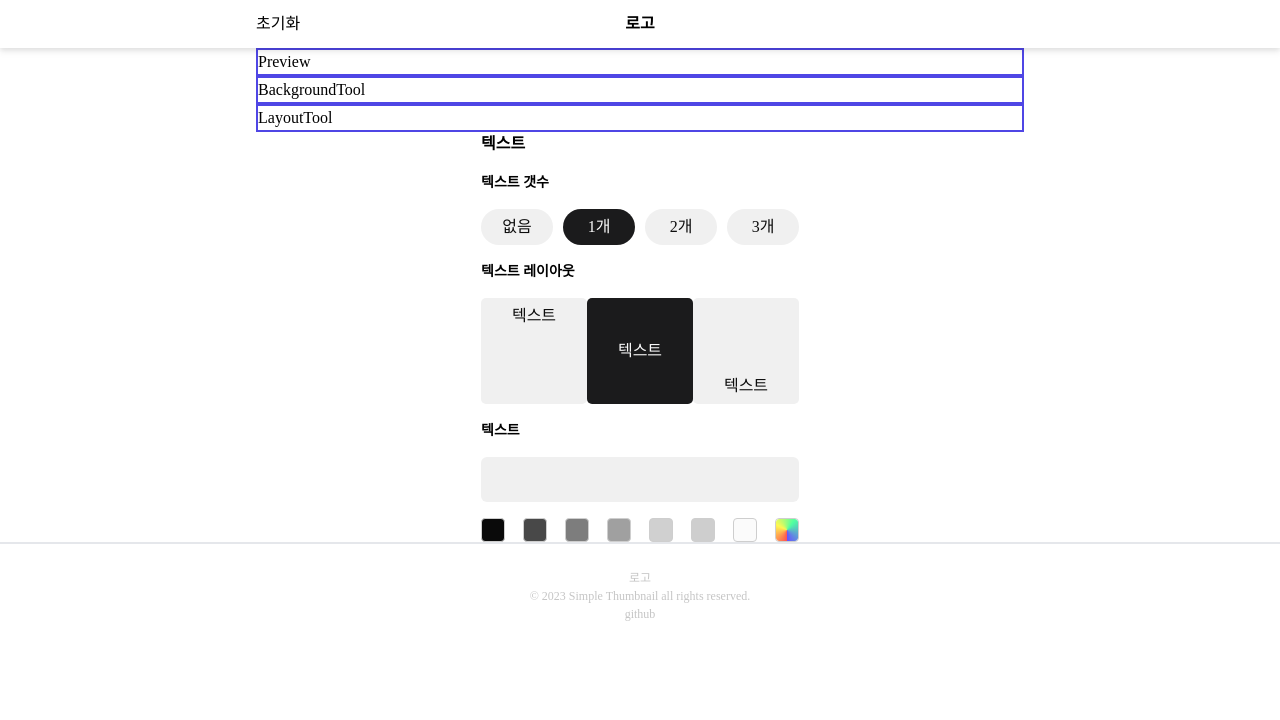
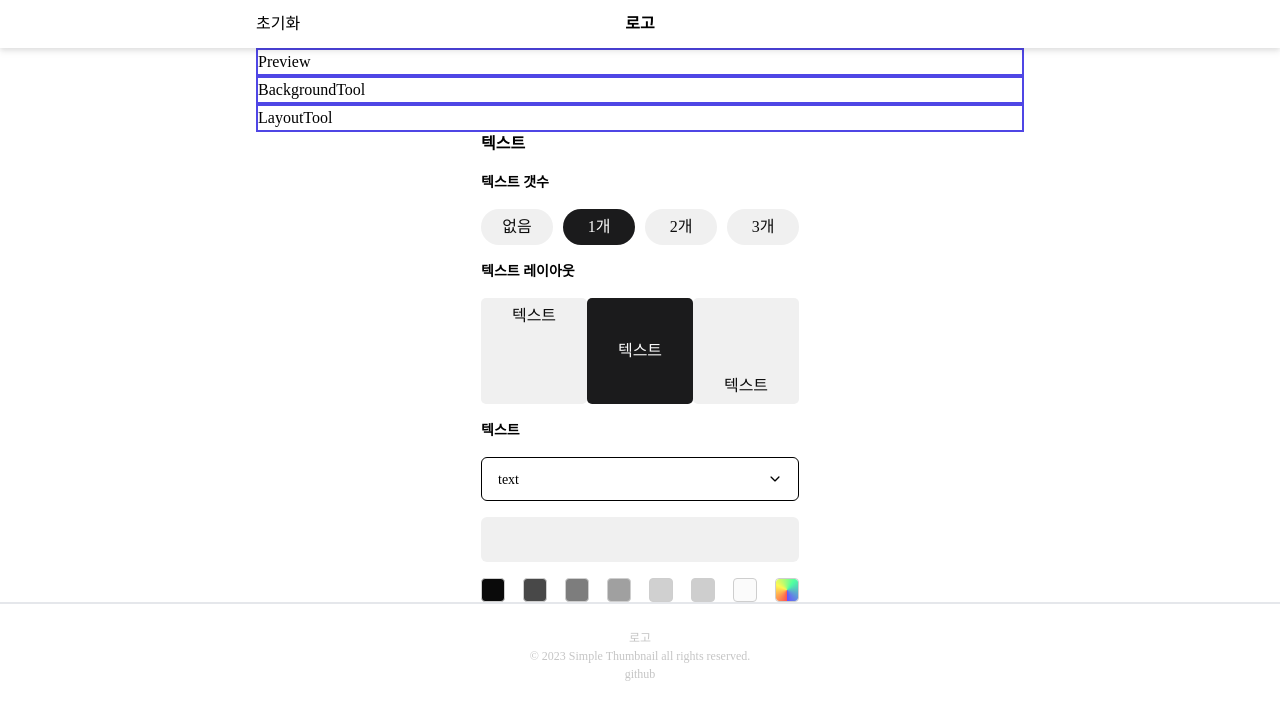
Before and after one commit to Yangjaecheon-Otter-Guardians/simple-thumbnail, a React (Create React App) app in the folder frontend/: page / in a window 1280 px wide. Shown: the top 720 px of the page. Built offline with nearby package versions, Linux system fonts and the light colour scheme; a web font is replaced by a local one.

Commit message:
feat : dropdown 라벨 생성

```diff
--- a/frontend/src/components/TextItem.tsx
+++ b/frontend/src/components/TextItem.tsx
@@ -3,6 +3,7 @@ import React from 'react';
 import styles from 'styles/TextItem.module.css';
 import PICKER from 'assets/color_picker.png';
 import { BsCheck } from 'react-icons/bs';
+import Dropdown from './common/Dropdown';
 
 type TextItemProps = {
   id: number;
@@ -12,9 +13,12 @@ type TextItemProps = {
   setColors: React.Dispatch<React.SetStateAction<string[]>>;
 };
 
+const fontList = ['AAA', 'BBB', 'CCC', 'DDDD', 'EEEE'];
+
 const TextItem = ({ id, texts, setTexts, colors, setColors }: TextItemProps) => {
   return (
     <>
+      <Dropdown list={fontList} />
       <input
         className={styles.input}
         type="text"
--- /dev/null
+++ b/frontend/src/components/common/Dropdown.tsx
@@ -0,0 +1,32 @@
+import { useState } from 'react';
+import { IoIosArrowDown } from 'react-icons/io';
+
+interface Props {
+  list: string[];
+}
+
+function Dropdown({ list }: Props) {
+  const [isOpen, setIsOpen] = useState(false);
+
+  return (
+    <div className="relative">
+      <div
+        className="flex justify-between items-center px-4 border-1 border-black rounded-md h-11 text-sm"
+        onClick={() => setIsOpen((prev) => !prev)}
+      >
+        <div>text</div>
+        <IoIosArrowDown />
+      </div>
+      {isOpen && (
+        <div className="absolute top-full bg-white w-full border-1 border-black mt-2 flex flex-col rounded-md ">
+          <ul className="[&>*]:px-4 [&>*]:h-11 [&>*]:flex [&>*]:items-center">
+            {list.map((elem, idx) => (
+              <li>aa</li>
+            ))}
+          </ul>
+        </div>
+      )}
+    </div>
+  );
+}
+export default Dropdown;
--- a/frontend/tailwind.config.js
+++ b/frontend/tailwind.config.js
@@ -49,6 +49,9 @@ module.exports = {
         sm: '14px',
         xsm: '12px',
       },
+      borderWidth: {
+        1: '1px',
+      },
     },
   },
   plugins: [],
```
